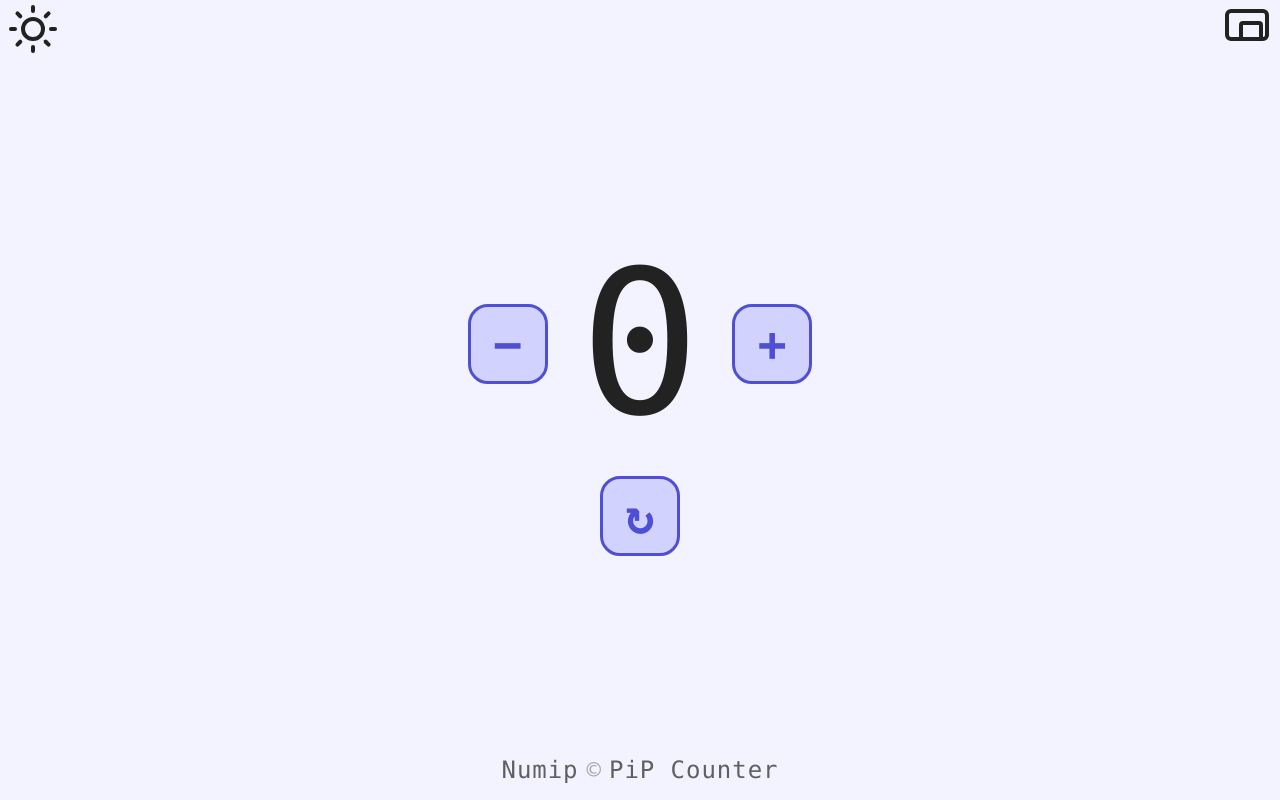
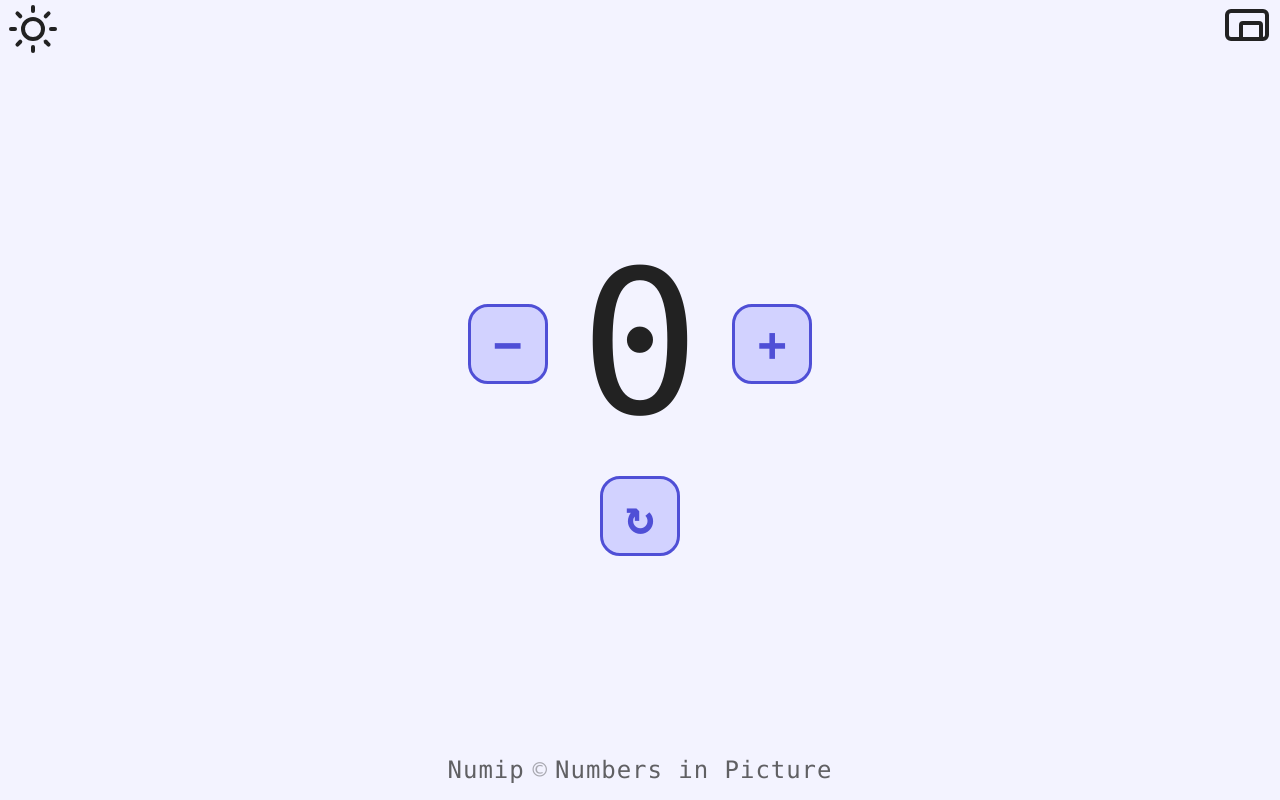
Before and after one commit to LaConstance/Numip, a plain HTML site: page index.html in a window 1280 px wide. Drawn offline with Linux system fonts and the light colour scheme.

Commit message:
Update footer text from 'PiP Counter' to 'Numbers in Picture'

```diff
--- a/index.html
+++ b/index.html
@@ -47,7 +47,7 @@
     <footer>
     <span class="footer-text">Numip</span>
     <span class="footer-c">©</span>
-    <span class="footer-text">PiP Counter</span>
+    <span class="footer-text">Numbers in Picture</span>
     </footer>
     </div>
 
```
